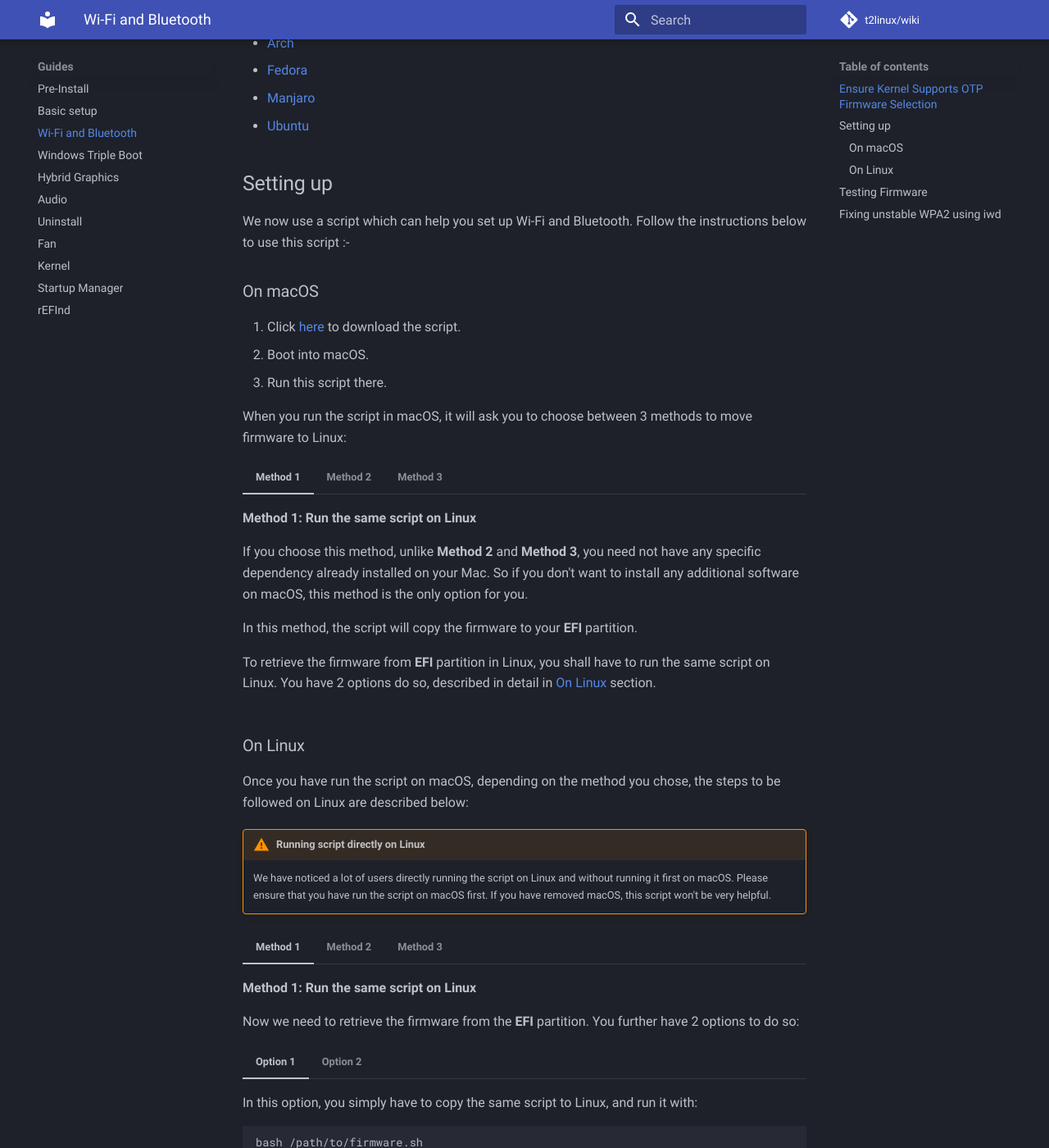
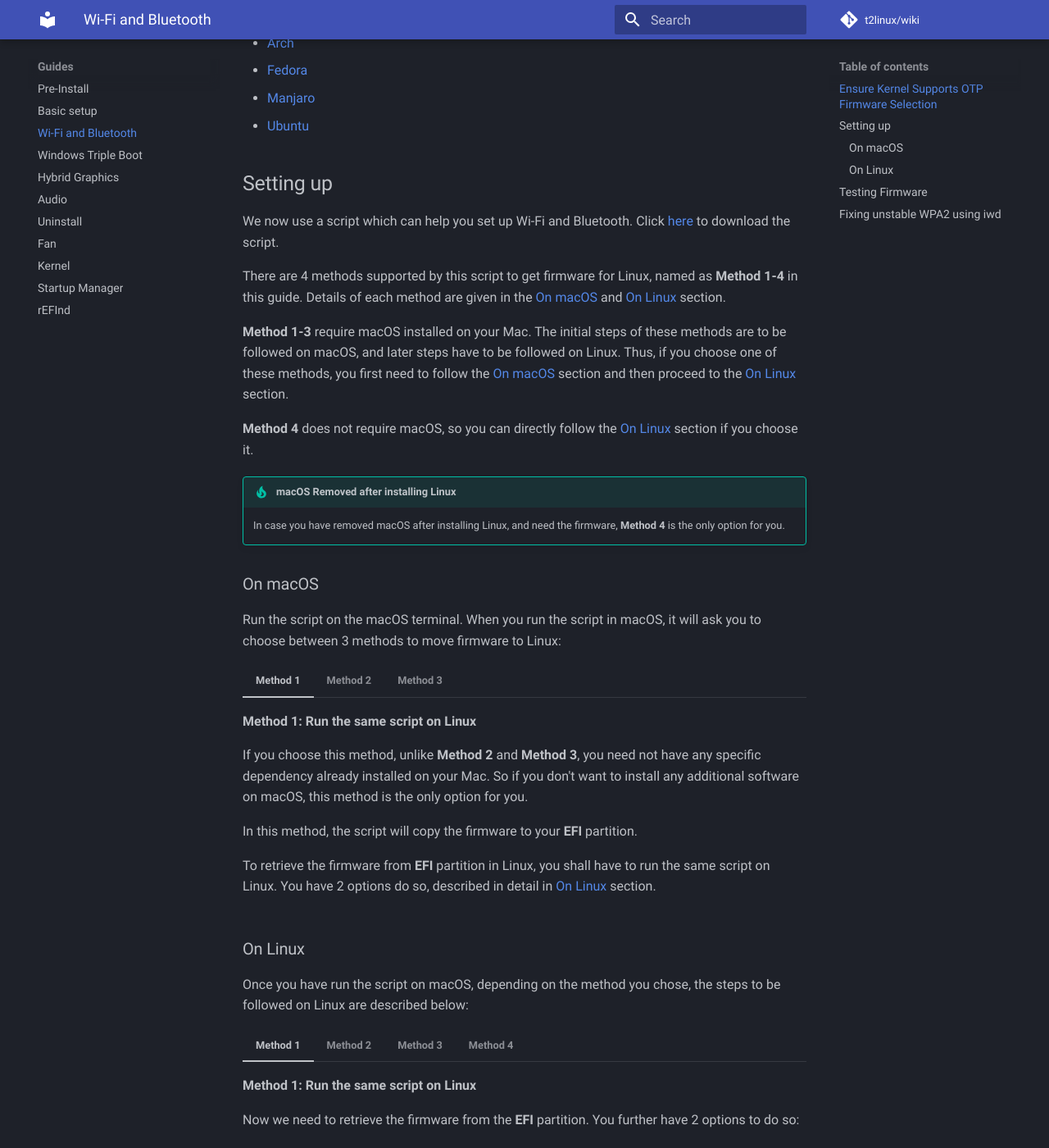
Before and after one commit to t2linux/wiki, an MkDocs documentation site: the page built from docs/guides/wifi-bluetooth.md, in a window 1280 px wide and 1400 px high, scrolled down 656 px. Shown: the whole window at 82% size. Built offline with MkDocs 1.6.1 and Material for MkDocs 9.7.7, drawn with Linux system fonts in a browser that asks for light colours; comment, search, counter and statistics services are not loaded; some of the changed text lies outside the part shown.

Commit message:
Wiki updates (#544)

````diff
--- a/docs/guides/wifi-bluetooth.md
+++ b/docs/guides/wifi-bluetooth.md
@@ -20,15 +20,20 @@ Refer to the "Updating Kernel" section on your distro's FAQ for instructions if
 
 ## Setting up
 
-We now use a script which can help you set up Wi-Fi and Bluetooth. Follow the instructions below to use this script :-
+We now use a script which can help you set up Wi-Fi and Bluetooth. Click [here](../tools/firmware.sh) to download the script.
+
+There are 4 methods supported by this script to get firmware for Linux, named as **Method 1-4** in this guide. Details of each method are given in the [On macOS](#on-macos) and [On Linux](#on-linux) section.
+
+**Method 1-3** require macOS installed on your Mac. The initial steps of these methods are to be followed on macOS, and later steps have to be followed on Linux. Thus, if you choose one of these methods, you first need to follow the [On macOS](#on-macos) section and then proceed to the [On Linux](#on-linux) section.
+
+**Method 4** does not require macOS, so you can directly follow the [On Linux](#on-linux) section if you choose it.
+
+!!! Tip "macOS Removed after installing Linux"
+    In case you have removed macOS after installing Linux, and need the firmware, **Method 4** is the only option for you.
 
 ### On macOS
 
-1. Click [here](../tools/firmware.sh) to download the script.
-2. Boot into macOS.
-3. Run this script there.
-
-When you run the script in macOS, it will ask you to choose between 3 methods to move firmware to Linux:
+Run the script on the macOS terminal. When you run the script in macOS, it will ask you to choose between 3 methods to move firmware to Linux:
 
 === "Method 1"
     **Method 1: Run the same script on Linux**
@@ -73,9 +78,6 @@ When you run the script in macOS, it will ask you to choose between 3 methods to
 
 Once you have run the script on macOS, depending on the method you chose, the steps to be followed on Linux are described below:
 
-!!! Warning "Running script directly on Linux"
-    We have noticed a lot of users directly running the script on Linux and without running it first on macOS. Please ensure that you have run the script on macOS first. If you have removed macOS, this script won't be very helpful.
-
 === "Method 1"
     **Method 1: Run the same script on Linux**
 
@@ -83,11 +85,13 @@ Once you have run the script on macOS, depending on the method you chose, the st
 
     === "Option 1"
 
-        In this option, you simply have to copy the same script to Linux, and run it with:
+        In this option, you have to run the firmware script on Linux. You run it with:
 
         ```bash
         bash /path/to/firmware.sh
         ```
+
+        After you run the script, you have to choose the **"Retrieve the firmware from EFI"** option. After choosing that option, the script will install the firmware on Linux.
 
         !!! note
 
@@ -103,6 +107,8 @@ Once you have run the script on macOS, depending on the method you chose, the st
         bash /tmp/apple-wifi-efi/firmware.sh
         sudo umount /tmp/apple-wifi-efi
         ```
+
+        After you run the above commands, you have to choose the **"Retrieve the firmware from EFI"** option. After choosing that option, the script will install the firmware on Linux.
 
         This option shall be useful if you are unable to copy the script to Linux.
 
@@ -176,6 +182,24 @@ Once you have run the script on macOS, depending on the method you chose, the st
 
             Replace `/path/to/firmware_package.pkg.tar.zst` with the actual path of the package. For example, if `apple-firmware-14.5-1-any.pkg.tar.zst` was created in macOS and has been copied to the Downloads folder in Linux, command to be run would be `sudo pacman -U $HOME/Downloads/apple-firmware-14.5-1-any.pkg.tar.zst`
 
+=== "Method 4"
+    **Method 4: Download a macOS Recovery Image from Apple and extract the firmware from there**
+
+    !!! warning "Internet connection is required for **Method 4**"
+
+        **Method 4** downloads a macOS Recovery image from Apple. So you need to have an active internet connection on Linux. You can use Ethernet, USB tethering or an external Wi-Fi adapter to get internet.
+
+    This method does not have any steps to be followed on macOS. So, you have to run the script directly on Linux. After you run the script on Linux, you have to choose the **"Download a macOS Recovery Image from Apple and extract the firmware from there**" option.
+
+    If you choose this method, the script will install the following dependencies, if missing, on Linux:
+
+    1. **curl** - Downloads a [python script](https://github.com/kholia/OSX-KVM/blob/master/fetch-macOS-v2.py) which is used to download the macOS Recovery image from Apple.
+    2. **dmg2img** - Converts the downloaded macOS Recovery Image to a Linux readable format.
+
+    The script shall automatically detect if any dependency is missing, and if required, will give you the option of installing it. So you need not worry about not having any dependencies installed.
+
+    Once the script confirms that you have the necessary dependencies installed, it shall give you the option to choose which macOS version you wish to download. You must choose **macOS Monterey or later** in order to get complete firmware files. After you choose the desired macOS version, the script should do the rest of the work itself.
+
 ## Testing Firmware
 
 You can check the logs to confirm correct loading of the firmware using `sudo journalctl -k --grep=brcmfmac`, the output should look similar to this:
````
Also changed, not shown: other parts of docs/guides/wifi-bluetooth.md (+2 -2 lines).
